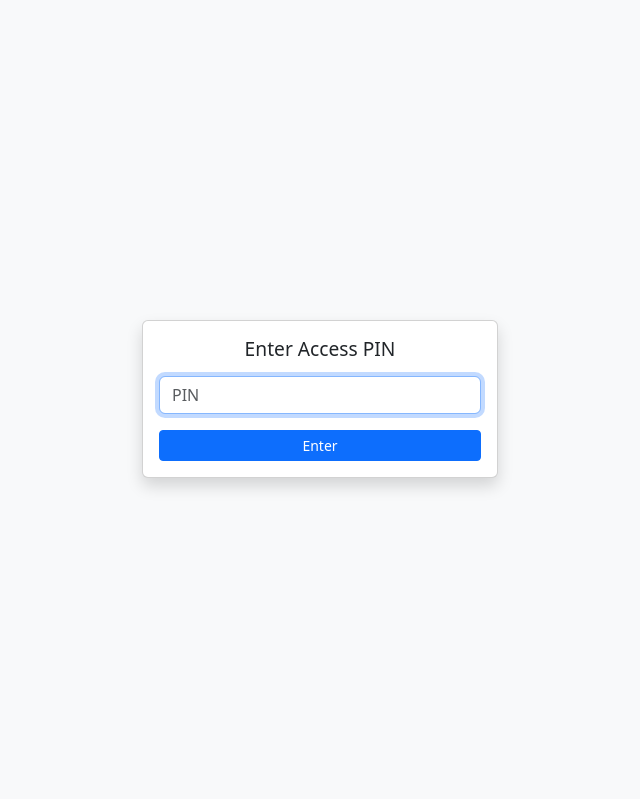
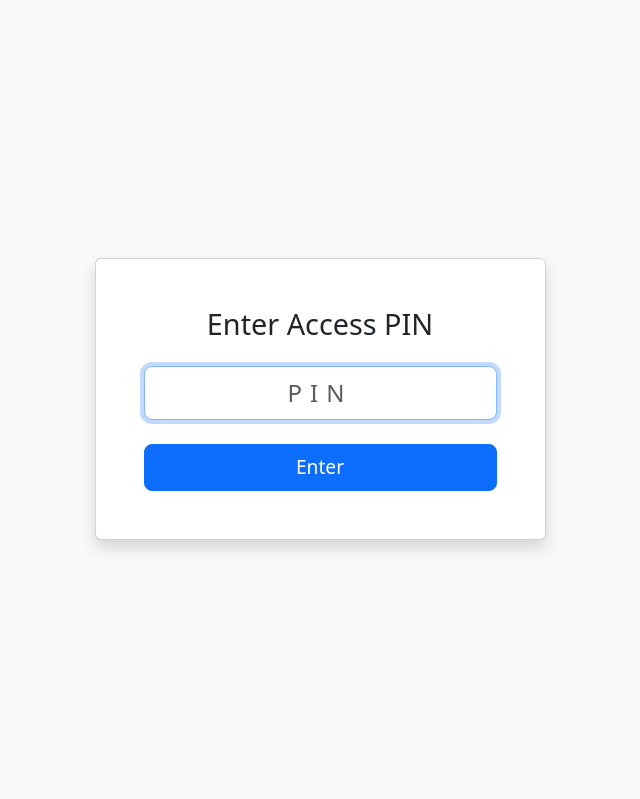
Before and after one commit to dennyschwender/FloorballStatsTracker, a Flask app: page / in a window 1280 px wide. Shown: the part 81-880 px from the top of the page, without its empty margins (320-960 px from the left). Run offline with Flask 3, Linux system fonts and the light colour scheme.

Commit message:
Updated PIN

```diff
--- a/templates/pin.html
+++ b/templates/pin.html
@@ -4,20 +4,20 @@
 <div class="bg-light d-flex align-items-center" style="height: 100vh;">
     <div class="container">
         <div class="row justify-content-center">
-            <div class="col-md-4">
+            <div class="col-md-6 col-lg-5">
                 <div class="card shadow">
-                    <div class="card-body">
-                        <h4 class="card-title mb-3 text-center" style="font-size:1.2rem;">{{ g.t['enter_access_pin'] }}
+                    <div class="card-body p-4 p-md-5">
+                        <h4 class="card-title mb-4 text-center" style="font-size:1.8rem;">{{ g.t['enter_access_pin'] }}
                         </h4>
                         {% if error %}
                         <div class="alert alert-danger">{{ error }}</div>
                         {% endif %}
                         <form method="post">
-                            <div class="mb-3">
-                                <input type="password" class="form-control" name="pin"
-                                    placeholder="{{ g.t['pin_placeholder'] }}" autofocus required>
+                            <div class="mb-4">
+                                <input type="password" inputmode="numeric" pattern="[0-9]*" class="form-control form-control-lg" name="pin"
+                                    placeholder="{{ g.t['pin_placeholder'] }}" autofocus required style="font-size: 1.5rem; text-align: center; letter-spacing: 0.5rem;">
                             </div>
-                            <button type="submit" class="btn btn-primary btn-sm w-100">{{ g.t['enter'] }}</button>
+                            <button type="submit" class="btn btn-primary btn-lg w-100" style="font-size: 1.2rem;">{{ g.t['enter'] }}</button>
                         </form>
                     </div>
                 </div>
```
